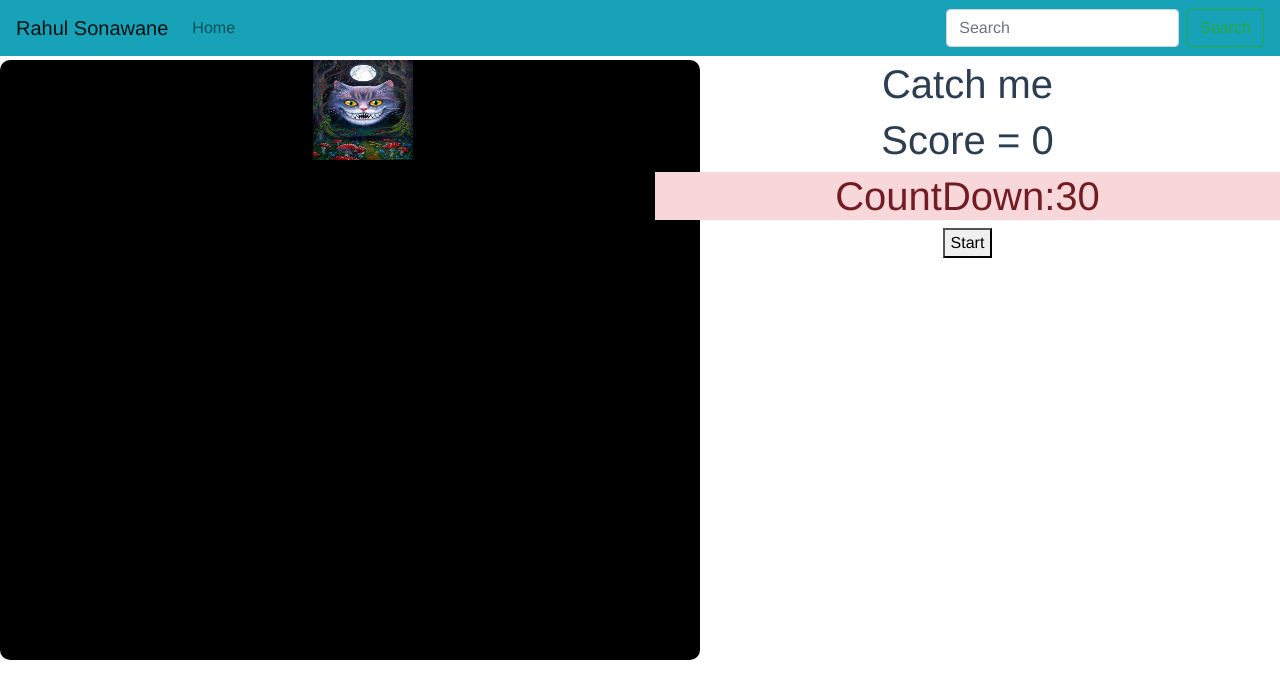
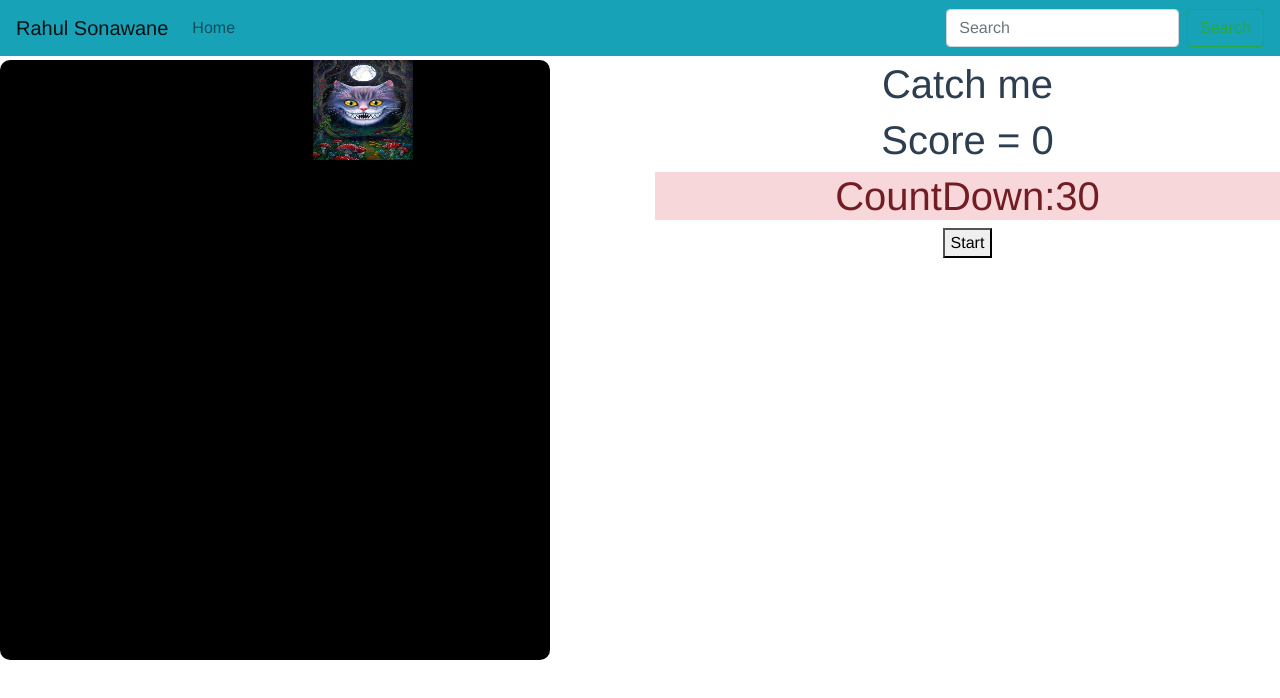
Before and after one commit to RahulsChess/VueJsTrainning, a Vue app: page /#/event in a window 1280 px wide. Shown: the top 698 px of the page. Built offline with nearby package versions, Linux system fonts and the light colour scheme.

Commit message:
change Vue Game css

```diff
--- a/src/components/EventHandling.vue
+++ b/src/components/EventHandling.vue
@@ -133,7 +133,7 @@ this.score++;
 }
 .MouseEvent{
 height: 600px;
-width: 700px;
+width: 550px;
 
  border-radius: 10px;
  background-color: black;
```
